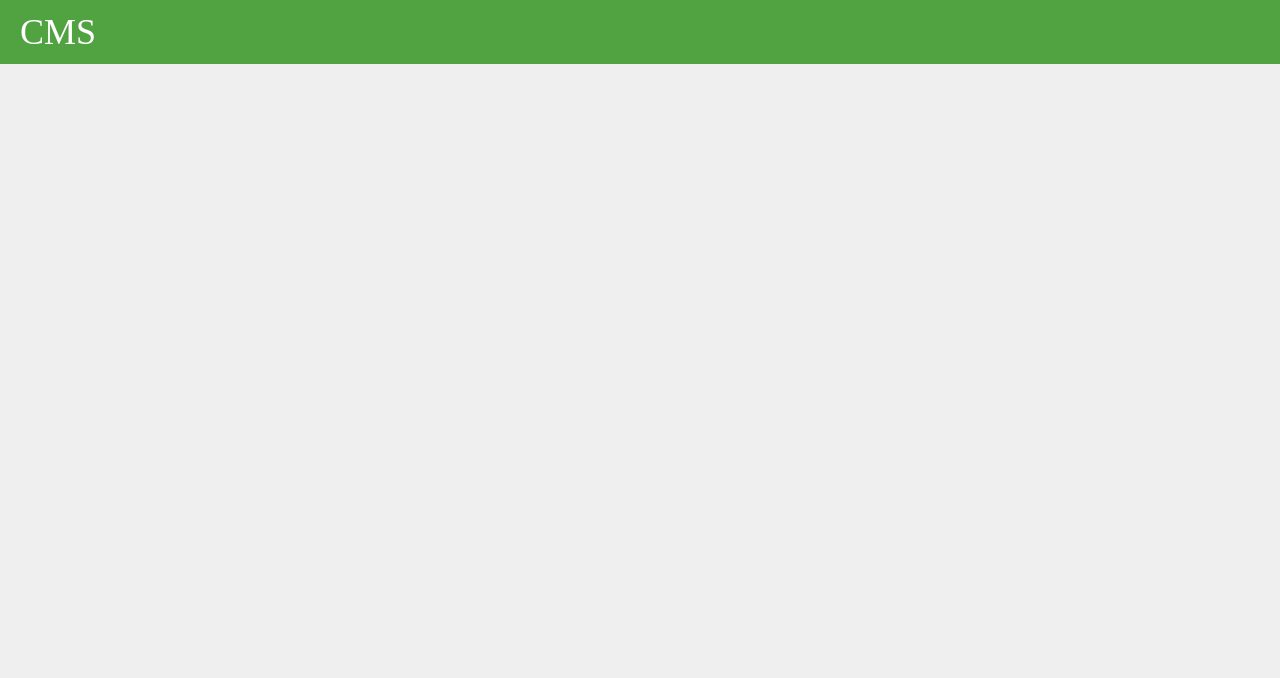
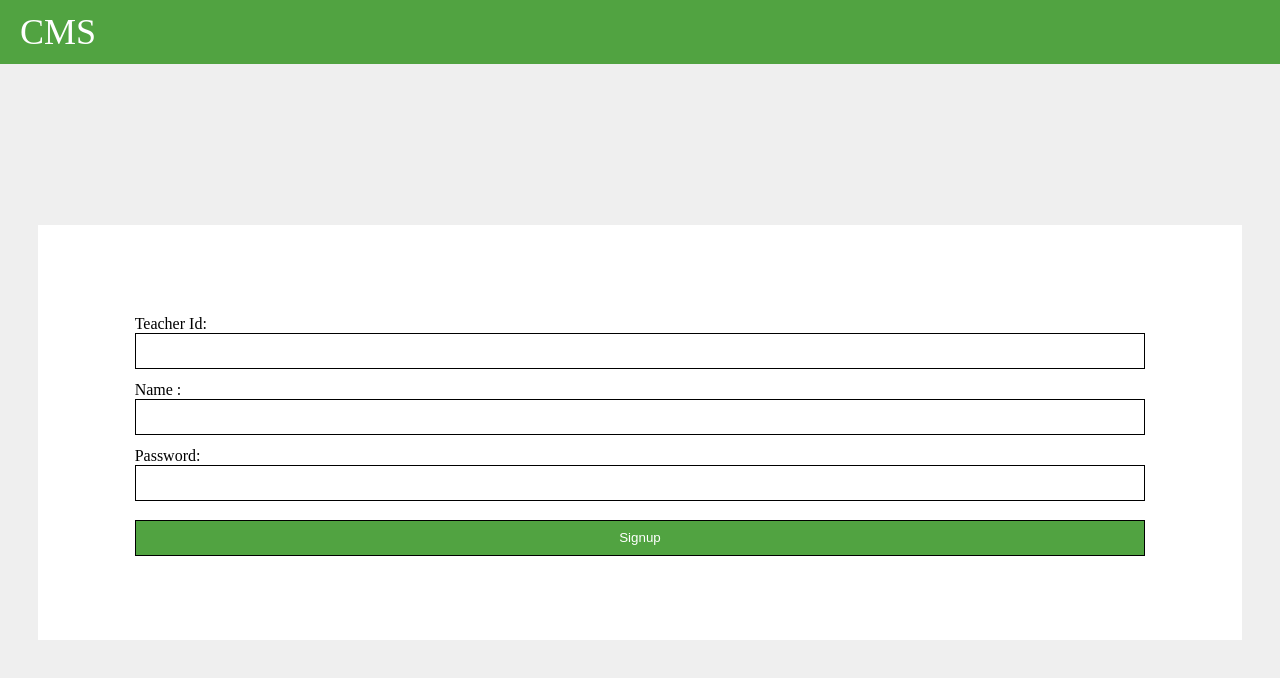
Before and after one commit to akishtp/CMS-quiz, a React (Create React App) app in the folder frontend/: page /admin/signup in a window 1280 px wide. Before the commit this address had no page. Shown: the top 678 px of the page. Built offline with nearby package versions, Linux system fonts and the light colour scheme.

Commit message:
signup new teacher

```diff
--- a/frontend/src/App.tsx
+++ b/frontend/src/App.tsx
@@ -7,6 +7,7 @@ import Dashboard from "./Pages/Dashboard/Dashboard";
 import NewTest from "./Pages/NewTest/NewTest";
 import Submit from "./Pages/Submit/Submit";
 import TestDetails from "./Pages/TestDetails/TestDetails";
+import Signup from "./Pages/Admin/Signup";
 
 function App() {
   return (
@@ -17,6 +18,7 @@ function App() {
         <Route path="/test/:id" element={<Test />} />
         <Route path="/login" element={<Login />} />
         <Route path="/teacher" element={<Dashboard />} />
+        <Route path="/admin/signup" element={<Signup />} />
         <Route path="/teacher/:id" element={<TestDetails />} />
         <Route path="/new" element={<NewTest />} />
         <Route path="/submit" element={<Submit />} />
--- /dev/null
+++ b/frontend/src/Pages/Admin/Signup.tsx
@@ -0,0 +1,58 @@
+import React, { useState } from "react";
+import { useAppDispatch, useAppSelector } from "../../app/hooks";
+import { useNavigate } from "react-router-dom";
+import { signup } from "../../features/teacher/teacherActions";
+
+const Signup: React.FC = () => {
+  const [teacher_id, setTeacher_id] = useState<string>("");
+  const [name, setName] = useState<string>("");
+  const [password, setPassword] = useState<string>("");
+
+  const { loading, error } = useAppSelector((state) => state.teacher);
+  const dispatch = useAppDispatch();
+
+  const handleSignup = async (e: React.FormEvent<HTMLFormElement>) => {
+    e.preventDefault();
+    await dispatch(signup({ teacher_id, password, name }));
+  };
+  return (
+    <div className="login">
+      <form onSubmit={(e) => handleSignup(e)}>
+        {loading ? (
+          <div className="loading">loading</div>
+        ) : (
+          <>
+            {error && <div className="error">{error}</div>}
+            <label>
+              Teacher Id:
+              <input
+                type="text"
+                value={teacher_id}
+                onChange={(e) => setTeacher_id(e.target.value)}
+              />
+            </label>
+            <label>
+              Name :
+              <input
+                type="text"
+                value={name}
+                onChange={(e) => setName(e.target.value)}
+              />
+            </label>
+            <label>
+              Password:
+              <input
+                type="password"
+                value={password}
+                onChange={(e) => setPassword(e.target.value)}
+              />
+            </label>
+            <button type="submit">Signup</button>
+          </>
+        )}
+      </form>
+    </div>
+  );
+};
+
+export default Signup;
--- a/frontend/src/features/teacher/teacherActions.ts
+++ b/frontend/src/features/teacher/teacherActions.ts
@@ -2,7 +2,7 @@ import axios from "axios";
 import { createAsyncThunk } from "@reduxjs/toolkit";
 
 export const login = createAsyncThunk(
-  "user/login",
+  "teacher/login",
   async (teacher: any, { rejectWithValue }) => {
     const { teacher_id, password } = teacher;
     const config = {
@@ -23,3 +23,26 @@ export const login = createAsyncThunk(
     }
   }
 );
+
+export const signup = createAsyncThunk(
+  "teacher/signup",
+  async (teacher: any, { rejectWithValue }) => {
+    const { teacher_id, name, password } = teacher;
+    const config = {
+      headers: {
+        "Content-Type": "application/json",
+      },
+    };
+    try {
+      const { data } = await axios.post(
+        "https://cms-quiz.up.railway.app/api/teacher/signup",
+        { teacher_id, name, password },
+        config
+      );
+      localStorage.setItem("teacherDetails", JSON.stringify(data));
+      return data;
+    } catch (error: any) {
+      return rejectWithValue(error.response.data.error);
+    }
+  }
+);
--- a/frontend/src/features/teacher/teacherSlice.ts
+++ b/frontend/src/features/teacher/teacherSlice.ts
@@ -1,5 +1,5 @@
 import { createSlice } from "@reduxjs/toolkit";
-import { login } from "./teacherActions";
+import { login, signup } from "./teacherActions";
 
 interface TeacherState {
   teacher: { teacher_id: string; name: string; token: string } | null;
@@ -41,6 +41,18 @@ const teacherSlice = createSlice({
       .addCase(login.rejected, (state, { payload }) => {
         state.loading = false;
         state.error = payload;
+      })
+      .addCase(signup.pending, (state) => {
+        state.loading = true;
+        state.error = null;
+      })
+      .addCase(signup.fulfilled, (state, { payload }) => {
+        state.loading = false;
+        state.teacher = payload;
+      })
+      .addCase(signup.rejected, (state, { payload }) => {
+        state.loading = false;
+        state.error = payload;
       });
   },
 });
```
